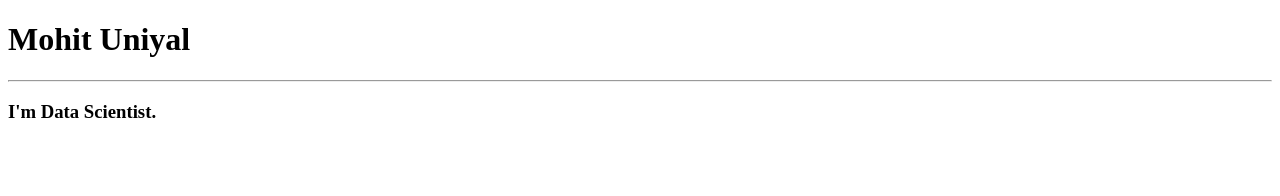
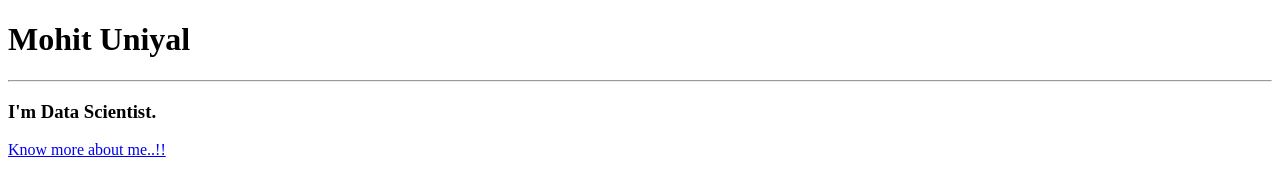
Before and after one commit to lovetoseehappiness/My-Portfolio, a plain HTML site: page index.html in a window 1280 px wide. Drawn offline with Linux system fonts and the light colour scheme.

Commit message:
updating index.html

```diff
--- a/index.html
+++ b/index.html
@@ -10,7 +10,10 @@
      <hr>
      <h3>
         I'm Data Scientist.</h3>
-     </h3>
+
+        <a href="about.html">Know more about me..!!</a>
+
+        </a>
 
     </body>
 </html>
```
